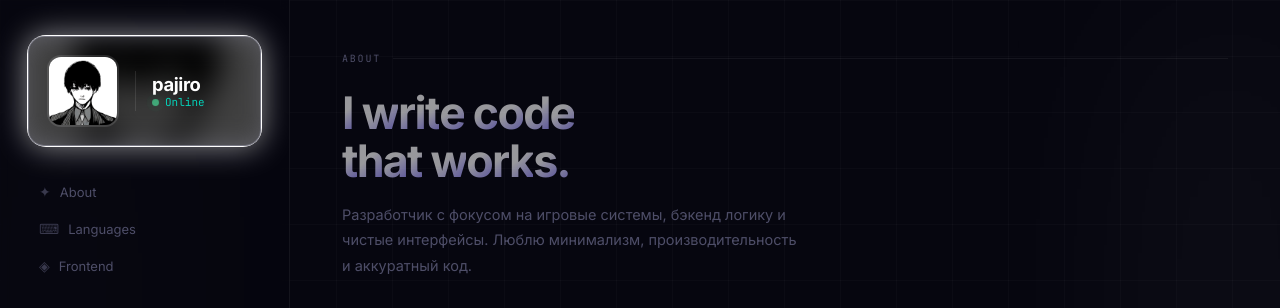
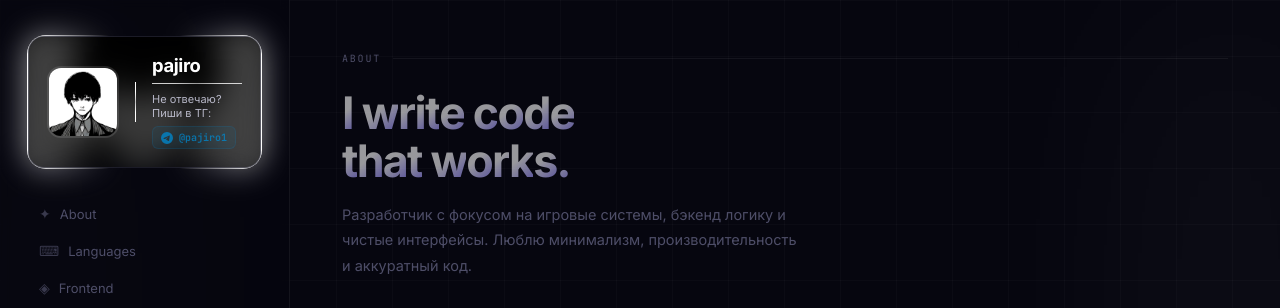
Before and after one commit to xXnikotosYTXx/Portfolio, a plain HTML site: page index.html in a window 1280 px wide. Shown: the top 308 px of the page. Drawn offline with Linux system fonts and the light colour scheme.

Commit message:
Update index.html

```diff
--- a/index.html
+++ b/index.html
@@ -147,26 +147,25 @@
       flex-shrink: 0;
     }
 
-    /* Outer neon glow (Sharp Edge - White/Cyan Sync) */
+    /* Outer neon glow (Sides White, Top/Bottom Dark) */
     .banner::before {
       content: '';
       position: absolute;
       inset: -1px;
       border-radius: 19px;
-      background: linear-gradient(to right, #fff, #fff);
-      /* Both sides white as requested */
+      background: linear-gradient(to right, #fff 0%, transparent 35%, transparent 65%, #fff 100%);
       z-index: 0;
     }
 
-    /* Edge-focused Bloom (White Sync) */
+    /* Edge-focused Bloom (Sides Only) */
     .banner::after {
       content: '';
       position: absolute;
       inset: -2px;
       border-radius: 20px;
-      background: linear-gradient(to right, #fff, #fff);
+      background: linear-gradient(to right, #fff 0%, transparent 35%, transparent 65%, #fff 100%);
       filter: blur(15px);
-      opacity: 0.5;
+      opacity: 0.6;
       z-index: -1;
     }
 
@@ -192,9 +191,12 @@
       z-index: 1;
       border-radius: 16px;
       overflow: hidden;
-      background: rgba(20, 20, 40, 0.6);
+      background: rgba(10, 10, 25, 0.7);
       backdrop-filter: blur(12px);
-      border: 1px solid rgba(255, 255, 255, 0.05);
+      border: 1px solid rgba(255, 255, 255, 0.08);
+      /* Heavy top shadow to ensure "black from top" look */
+      box-shadow: inset 0 40px 60px rgba(0, 0, 0, 0.9),
+        inset 0 0 20px rgba(0, 0, 0, 0.5);
     }
 
     /* Banner bg image (Steam avatar stretched + blurred as banner bg) */
@@ -219,8 +221,12 @@
     .identity-separator {
       width: 1px;
       height: 40px;
-      background: rgba(255, 255, 255, 0.1);
+      background: linear-gradient(to bottom, #fff 0%, #aaa 50%, #fff 100%);
+      mix-blend-mode: difference;
+      opacity: 1;
       flex-shrink: 0;
+      /* High-contrast "glance" */
+      filter: contrast(1.5);
     }
 
     /* Avatar — rounded square */
@@ -246,17 +252,55 @@
       font-weight: 700;
       letter-spacing: -0.02em;
       color: #fff;
-      line-height: 1.2;
+      line-height: 1.1;
+      margin-bottom: 2px;
     }
 
-    .banner-tag {
+    .name-separator {
+      height: 1px;
+      width: 100%;
+      background: linear-gradient(to right, #fff 0%, #aaa 50%, #fff 100%);
+      mix-blend-mode: difference;
+      opacity: 0.8;
+      margin: 8px 0;
+      filter: contrast(1.5);
+    }
+
+    .banner-subtext {
       font-size: 11px;
-      font-family: 'JetBrains Mono', monospace;
-      color: var(--teal);
-      opacity: 0.9;
+      color: var(--text);
+      opacity: 0.8;
       display: flex;
+      flex-direction: column;
+      gap: 6px;
+    }
+
+    .tg-mini-btn {
+      display: inline-flex;
       align-items: center;
       gap: 6px;
+      background: rgba(0, 136, 204, 0.1);
+      border: 1px solid rgba(0, 136, 204, 0.2);
+      color: #0088cc;
+      padding: 4px 8px;
+      border-radius: 6px;
+      text-decoration: none;
+      font-family: 'JetBrains Mono', monospace;
+      font-weight: 600;
+      font-size: 10px;
+      transition: all 0.2s ease;
+      width: fit-content;
+    }
+
+    .tg-mini-btn:hover {
+      background: rgba(0, 136, 204, 0.2);
+      border-color: rgba(0, 136, 204, 0.4);
+      transform: translateY(-1px);
+    }
+
+    .tg-mini-btn svg {
+      width: 12px;
+      height: 12px;
     }
 
     .status-dot {
@@ -816,8 +860,16 @@
             <div class="identity-separator"></div>
             <div>
               <div class="banner-name">pajiro</div>
-              <div class="banner-tag">
-                <span class="status-dot"></span> Online
+              <div class="name-separator"></div>
+              <div class="banner-subtext">
+                Не отвечаю? Пиши в ТГ:
+                <a href="https://t.me/pajiro1" target="_blank" class="tg-mini-btn">
+                  <svg viewBox="0 0 24 24" fill="currentColor">
+                    <path
+                      d="M11.944 0A12 12 0 0 0 0 12a12 12 0 0 0 12 12 12 12 0 0 0 12-12A12 12 0 0 0 12 0a12 12 0 0 0-.056 0zm4.962 7.224c.1-.002.321.023.465.14a.506.506 0 0 1 .171.325c.016.093.036.306.02.472-.18 1.898-.962 6.502-1.36 8.627-.168.9-.499 1.201-.82 1.23-.696.065-1.225-.46-1.9-.902-1.056-.693-1.653-1.124-2.678-1.8-1.185-.78-.417-1.21.258-1.91.177-.184 3.247-2.977 3.307-3.23.007-.032.014-.15-.056-.212s-.174-.041-.249-.024c-.106.024-1.793 1.14-5.061 3.345-.479.33-.913.49-1.302.48-.428-.008-1.252-.241-1.865-.44-.752-.245-1.349-.374-1.297-.789.027-.216.325-.437.893-.663 3.498-1.524 5.83-2.529 6.998-3.014 3.332-1.386 4.025-1.627 4.476-1.635z" />
+                  </svg>
+                  @pajiro1
+                </a>
               </div>
             </div>
           </div>
```
